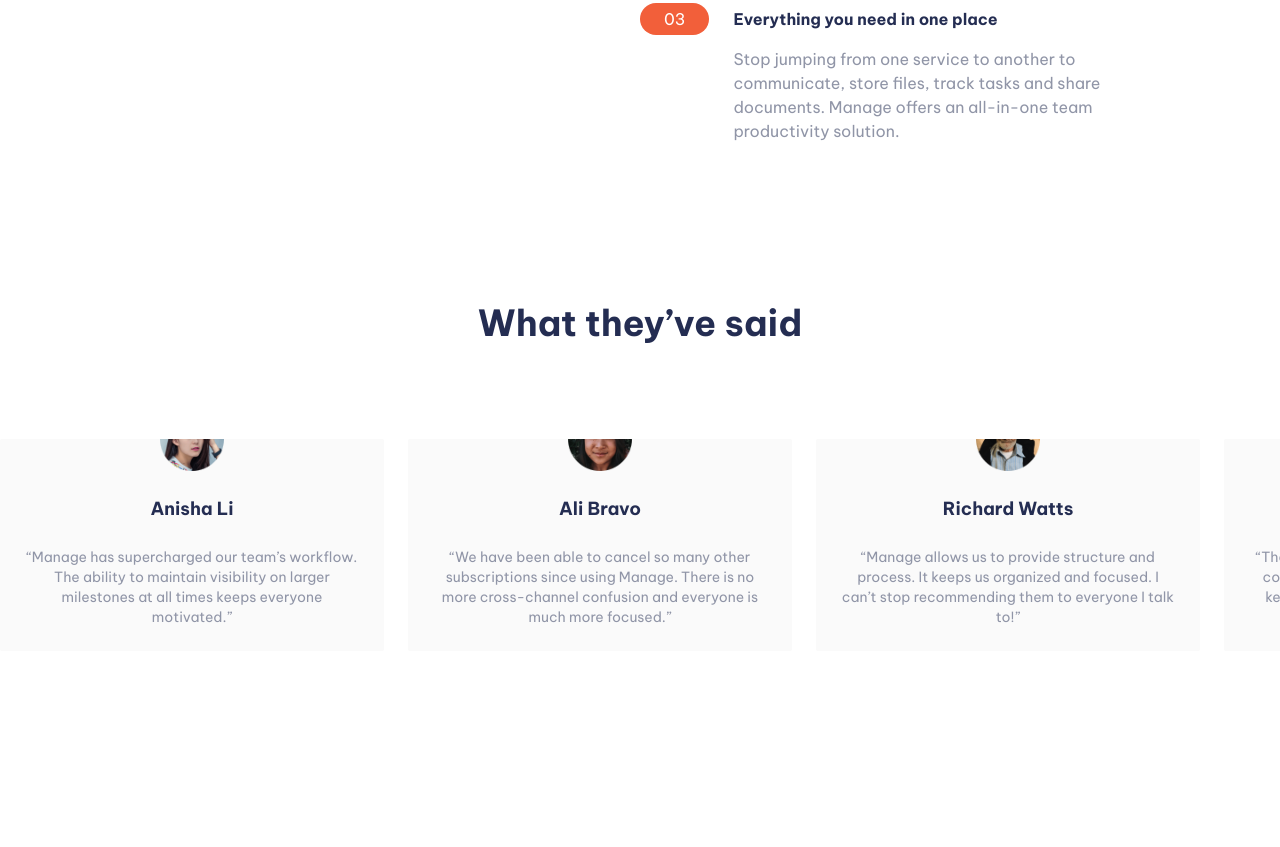
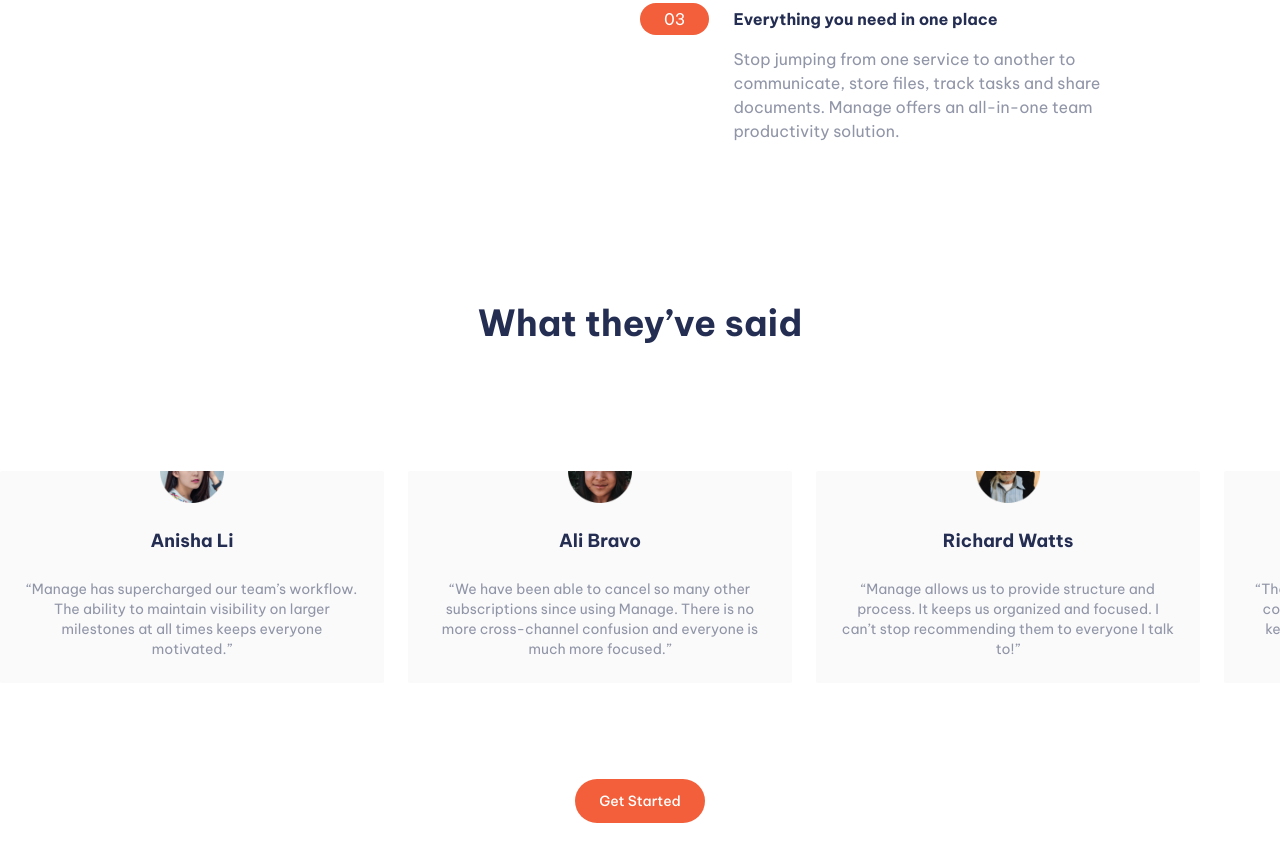
Before and after one commit to Chiazamoku-Amadi/manageLandingPage, a website: page index.html in a window 1280 px wide. Shown: the part 1097-1944 px from the top of the page. Before the commit the page ends 1772 px from the top, so only its background shows below. Drawn offline with Linux system fonts and the light colour scheme.

Commit message:
Added button to testimonials section

```diff
--- a/index.html
+++ b/index.html
@@ -116,7 +116,7 @@
         <div class="mt-28 text-center py-6 w-full">
             <h2 class="text-darkBlue text-4xl text-center font-bold">What they’ve said</h2>
             <!--Testimonials Container-->
-            <div class="flex mt-24 md:space-x-6 w-full overflow-x-auto no-scrollbar">
+            <div class="flex mt-32 md:space-x-6 w-full overflow-x-auto no-scrollbar">
                 <!--Testimonial 1-->
                 <div class="flex flex-col flex-none items-center p-6 space-y-6 rounded-sm bg-veryLightGray w-96">
                     <img src="img/avatar-anisha.png" alt="" class="w-16 -mt-14">
@@ -145,6 +145,10 @@
                     <p class="text-darkGrayishBlue text-sm">“Their software allows us to track, manage and collaborate on our projects from anywhere. It keeps the whole team in-sync without being intrusive.”</p>
                 </div>
             </div>
+
+            <div class="flex justify-center mt-24">
+                <a href="#" class="p-3 px-6 text-white rounded-full bg-brightRed baseline font-medium text-sm hover:bg-brightRedLight">Get Started</a>
+            </div>
         </div>
     </section>
 </body>
```
Also changed, not shown: css/main.css.
